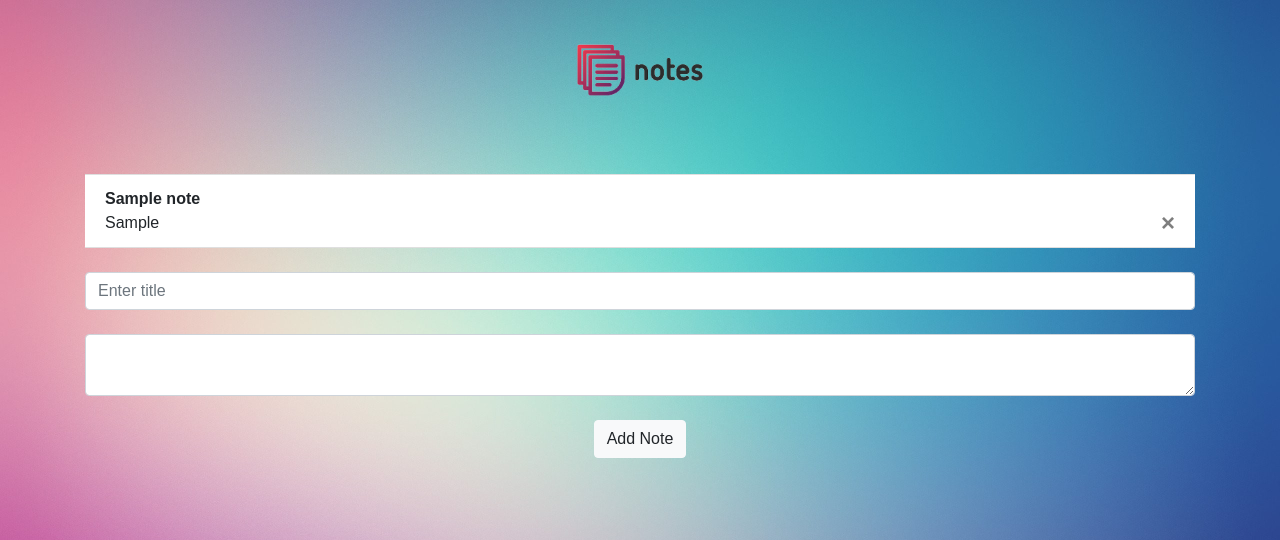
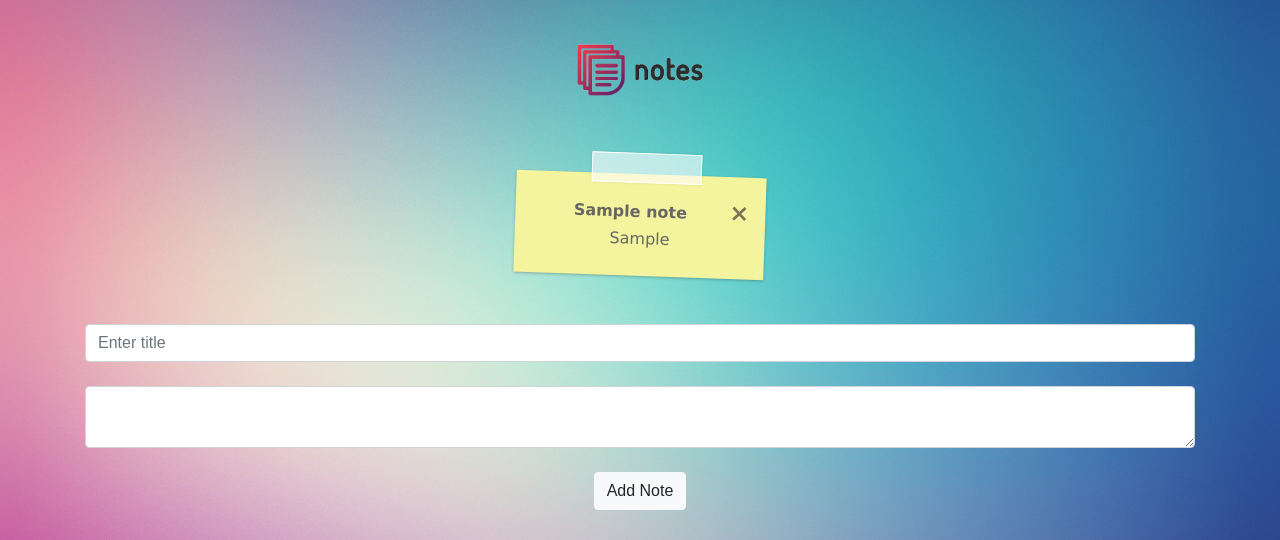
Before and after one commit to IonutG99/notesWebsite, a Flask app: page / in a window 1280 px wide. Shown: the part 56-596 px from the top of the page. Run offline with Flask 2, Linux system fonts and the light colour scheme; a user stored in the database is signed in; tables that the repository leaves empty hold one stand-in row (values such as "Sample post"); some libraries are stand-ins or nearby versions; some web fonts are replaced.

Commit message:
Project v1.1.

```diff
--- a/website/static/main.css
+++ b/website/static/main.css
@@ -412,17 +412,82 @@ iframe {
   left: 0;
 }
 /*------------------------------------------------------------------*/
-sticky{
+.sticky {
+  -webkit-box-shadow: #DDD 0px 1px 2px;
+  position: relative;
+  background-color: #F4F39E;
+  border-color: #DEE184;
+  color: #47576B;
+  text-align: center;
+  margin: 2.5em 0px;
+  padding: 1.5em 1em;
+  -webkit-box-shadow: 0px 1px 3px rgba(0,0,0,0.25);
+  -moz-box-shadow: 0px 1px 3px rgba(0,0,0,0.25);
+  box-shadow: 0px 1px 3px rgba(0,0,0,0.25);
+  width: 250px;
+  font-family: 'Indie Flower', cursive;
+  font-family: 'Give You Glory', cursive;
+  font-family: 'The Girl Next Door', cursive;
+  font-family: 'Gloria Hallelujah', cursive;
+}
+.post-it {
+  margin: 5em auto 0;
+}
+.taped {
+  text-align: center;
+  vertical-align: middle;
+}
+.sticky.taped:after {
+  display: block;
+  content: "";
   position: absolute;
+  width: 110px;
+  height: 30px;
+  top: -21px;
+  left: 30%;
+  border: 1px solid #fff;
+  background: rgba(254, 254, 254, .6);
+  -webkit-box-shadow: 0px 0 3px rgba(0,0,0,0.1);
+  -moz-box-shadow: 0px 0 3px rgba(0,0,0,0.1);
+  box-shadow: 0px 0 3px rgba(0,0,0,0.1);
+}
+
+.note {
+-webkit-box-shadow: #DDD 0px 1px 2px;
+  position: relative;
+  background-color: #F4F39E;
+  border-color: #DEE184;
+  text-align: center;
+  margin: 1.5em auto;
+  padding: 1.5em 1em;
+  -webkit-box-shadow: 0px 1px 3px rgba(0,0,0,0.25);
+  -moz-box-shadow: 0px 1px 3px rgba(0,0,0,0.25);
+  box-shadow: 0px 1px 3px rgba(0,0,0,0.25);
+  -webkit-transform: rotate(2deg);
+  -moz-transform: rotate(2deg);
+  -o-transform: rotate(2deg);
+  -ms-transform: rotate(2deg);
+  transform: rotate(2deg);
+  width: 250px;
+  font-family: 'The Girl Next Door', cursive; /*originally with brain flower font*/
+  font-size: 1em;
+}
+.note:after {
   display: block;
-  top: 25%;
-  left: -75%;
-  width: 170px;
-  height: 150px;
-  background: white;
-  border-bottom: solid 30px #EE2C4A;
-  z-index: 1;
+  content: "";
+  position: absolute;
+  width: 110px;
+  height: 30px;
+  top: -21px;
+  left: 30%;
+  border: 1px solid #fff;
+  background: rgba(254, 254, 254, .6);
+  -webkit-box-shadow: 0px 0 3px rgba(0,0,0,0.1);
+  -moz-box-shadow: 0px 0 3px rgba(0,0,0,0.1);
+  box-shadow: 0px 0 3px rgba(0,0,0,0.1);
 }
+
+
 /*------------------------------------------------------------------
 [ Responsive ]*/
 
--- a/website/templates/home.html
+++ b/website/templates/home.html
@@ -2,19 +2,24 @@
 {% block content %}
   <center>
         <img id="logo" src="{{url_for('static', filename='logo.png')}}" heigh="150" width="200" ><br>
-    </center>
 
-<ul class="list-group list-group-flush" id="notes">
-    {% for note in user.notes %}
-    </br>
-    <li class="list-group-item"><b>{{note.title}}</b>
-        </br>{{ note.data}}
-        <button type="button" class="close" onclick="deleteNote({{note.id}})">
+<table>
+    <tr>
+         {% for note in user.notes %}
+    <td class="post-it">
+    <p class="note"> <b>{{note.title}}</b>        <button type="button" class="close" onclick="deleteNote({{note.id}})">
             <span aria-hidden="true"> &times; </span>
         </button>
-    </li>
+        </br>{{ note.data}}
+
+    </p>
+    </td>
+    </tr>
+
+
+
     {% endfor %}
-</ul>
+</table></center>
 </br>
 <form method="POST">
      <input
```
Also changed, not shown: website/auth.py (+8 -7 lines), website/database.db.
